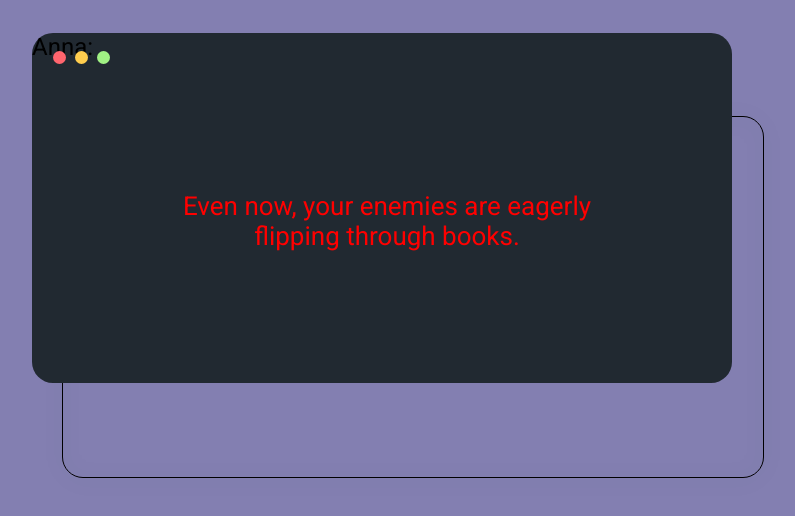
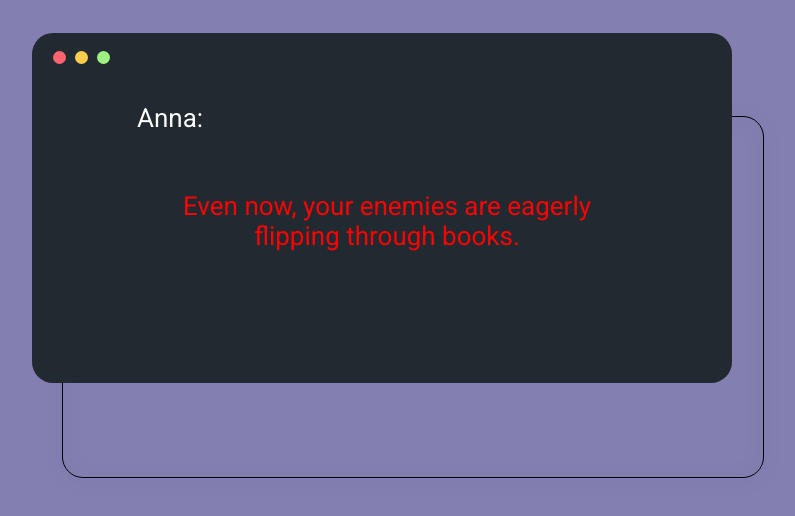
Before and after one commit to polly02/-quote-generator, a plain HTML site: page index.html in a window 1280 px wide. Shown: the part 60-576 px from the top of the page, without its empty margins (258-1053 px from the left). Drawn offline with Linux system fonts and the light colour scheme.

Commit message:
generator

```diff
--- a/style.css
+++ b/style.css
@@ -52,14 +52,6 @@ h1 {
 }
 
 p {
-    /* color: #FFFFFF;
-    font-size: 30px;
-    position: absolute;
-    top: 43%;
-    left: 33%;
-    width: 500px;
-    line-height: 30px; */
-
     position: absolute;
     top: 45%;
     left: 15%;
@@ -69,3 +61,11 @@ p {
     color: #FFFFFF;
     width: 500px;
 }
+
+h2 {
+    font-size: 26px;
+    color: #FFFFFF;
+    position: absolute;
+    top: 20%;
+    left: 15%;
+}
```
